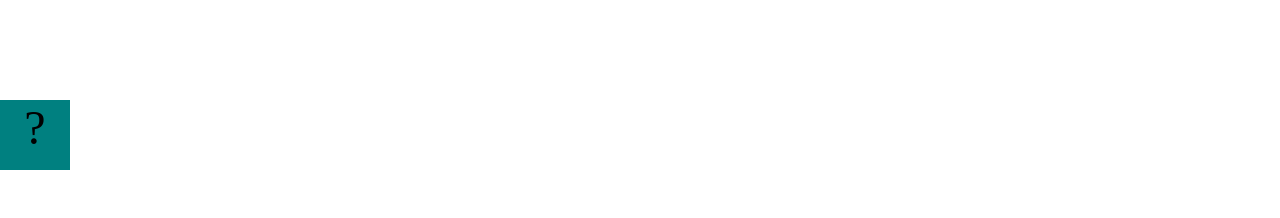
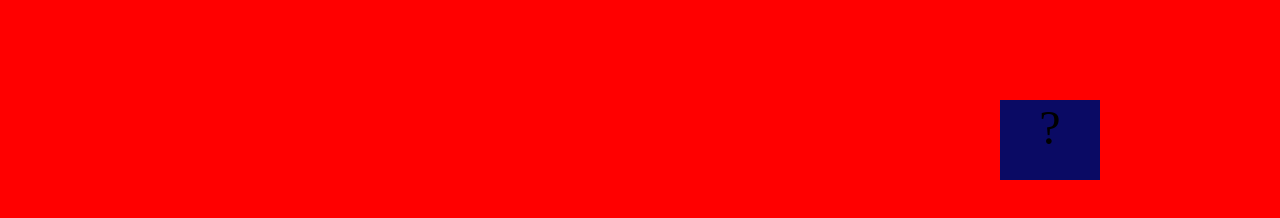
Before and after one commit to Noah09711/Noah09711.github.io, a plain HTML site: page projects/bouncing-box/index.html in a window 1280 px wide. Drawn offline with Linux system fonts and the light colour scheme.

Commit message:
Bouncing box Complete

```diff
--- a/projects/bouncing-box/index.html
+++ b/projects/bouncing-box/index.html
@@ -7,9 +7,9 @@
 	<script src="jquery.min.js"></script>
 	<style>
 		.box {
-			width: 70px;
-			height: 70px;
-			background-color: teal;
+			width: 100px;
+			height: 80px;
+			background-color: rgb(10,10 ,100 );
 			font-size: 300%;
 			text-align: center;
 			user-select: none;
@@ -22,6 +22,7 @@
 
 		.board {
 			height: 100vh;
+			background-color:  red
 		}
 	</style>
 	<!-- 	<script src="//cdnjs.cloudflare.com/ajax/libs/jquery/2.1.1/jquery.min.js"></script> -->
@@ -44,6 +45,7 @@
 			var box = jQuery('.box');	// reference to the HTML .box element
 			var board = jQuery('.board');	// reference to the HTML .board element
 			var boardWidth = board.width();	// the maximum X-Coordinate of the screen
+			var boardHeight = jQuery(window).height();
 
 			// Every 50 milliseconds, call the update Function (see below)
 			setInterval(update, 50);
@@ -52,8 +54,9 @@
 			box.on('click', handleBoxClick);
 
 			// moves the Box to a new position on the screen along the X-Axis
-			function moveBoxTo(newPositionX) {
+			function moveBoxTo(newPositionX, newPositionY) {
 				box.css("left", newPositionX);
+				box.css("top", newPositionY);
 			}
 
 			// changes the text displayed on the Box
@@ -67,7 +70,11 @@
 
 			// TODO 2 - Variable declarations
 
-
+			var positionX = 0;
+			var points = 0;
+			var speed = 10;
+			var positionY;
+			var speedY;
 
 			/*
 			This Function will be called 20 times/second. Each time it is called,
@@ -75,9 +82,17 @@
 			turn it around!
 			*/
 			function update() {
+				positionX = positionX + speed;
+				moveBoxTo(positionX);
+				if (positionX > boardWidth){
+					speed = -speed;
+				}
+				if (positionX < 0){
+					speed = -speed;
+				}
 
 
-			};
+				}
 
 			/*
 			This Function will be called each time the box is clicked. Each time it is called,
@@ -85,9 +100,20 @@
 			the left side of the screen.
 			*/
 			function handleBoxClick() {
+				positionX = 0;
+				points = points + 1;
+				if(speed > 0){
+					speed = speed + 3;
+				}
+				else if(speed < 0){
+					speed = speed - 3;
+				}
+				changeBoxText(points);
+
+			}
 
 
-			};
+
 
 
 
--- a/projects/platformer/platformer.js
+++ b/projects/platformer/platformer.js
@@ -42,6 +42,8 @@ $(function () {
     createPlatform(40, 650, 70, 20)
     createPlatform(400, 500, 500, 20)
     createPlatform(800,650,300,20)
+    createPlatform(80,50,59,50)
+    createPlatform(800,650,300,20)
     // You must decide the x position, y position, width, and height of the platforms
     // example usage: createPlatform(x,y,width,height)
 
@@ -57,11 +59,13 @@ $(function () {
 
 
 
+
     // TODO 3
     // Create cannons
     // You must decide the wall you want the cannon on, the position on the wall, and the time between shots in milliseconds
     // Your wall choices are: 'top' 'left' 'right' and 'bottom'
     // example usage: createCannon(side, position, delay, width, height)
+    createCannon('top', 'side')
 
 
 
```
